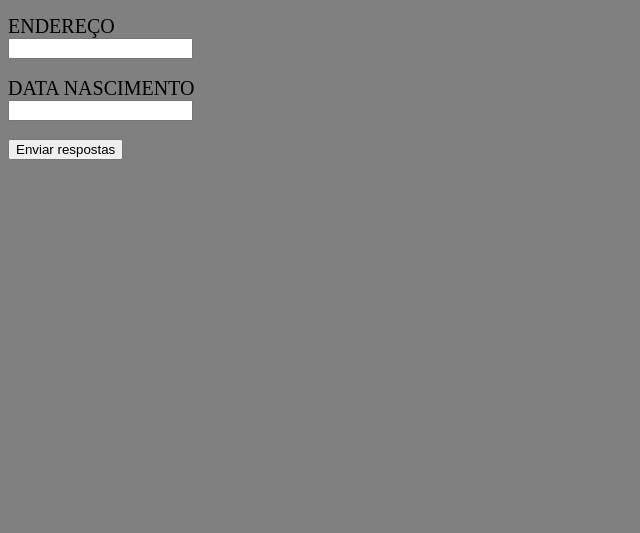
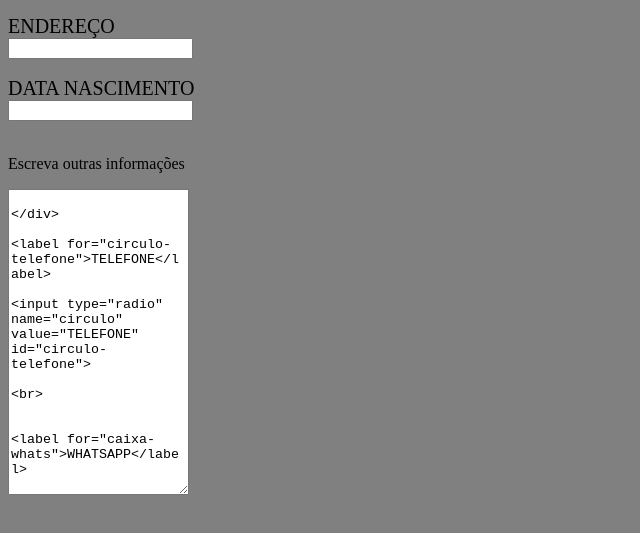
Before and after one commit to romulopena/form-1b, a plain HTML site: page index.html in a window 1280 px wide. Shown: the part 127-660 px from the top of the page, without its empty margins (0-640 px from the left). Drawn offline with Linux system fonts and the light colour scheme.

Commit message:
Update index.html

```diff
--- a/index.html
+++ b/index.html
@@ -10,13 +10,23 @@
 	<form>
 		<label for="nome">NOME</label>
 		<input type="text" id="nome">
-		<br>
+			<br>
 		<label for="endereco">ENDEREÇO</label>
 		<input type="text" id="endereço">
-		<br>
+			<br>
 		<label for="data_nasc">DATA NASCIMENTO</label>
 		<input type="text" id="data_nasc">
-		<br>
+			<br>
+		<div>
+			<p>Escreva outras informações</p>
+			<textarea cols="20px" rows="20px">
+		</div>
+			<label for="circulo-telefone">TELEFONE</label>
+			<input type="radio" name="circulo" value="TELEFONE" id="circulo-telefone">
+			<br>
+
+			<label for="caixa-whats">WHATSAPP</label>
+			<input type="checkbox" name="caixa" value="WHATSAPP" id="caixa-whats">
 		<input type="submit" value="Enviar respostas">
 	</form>
 
```
